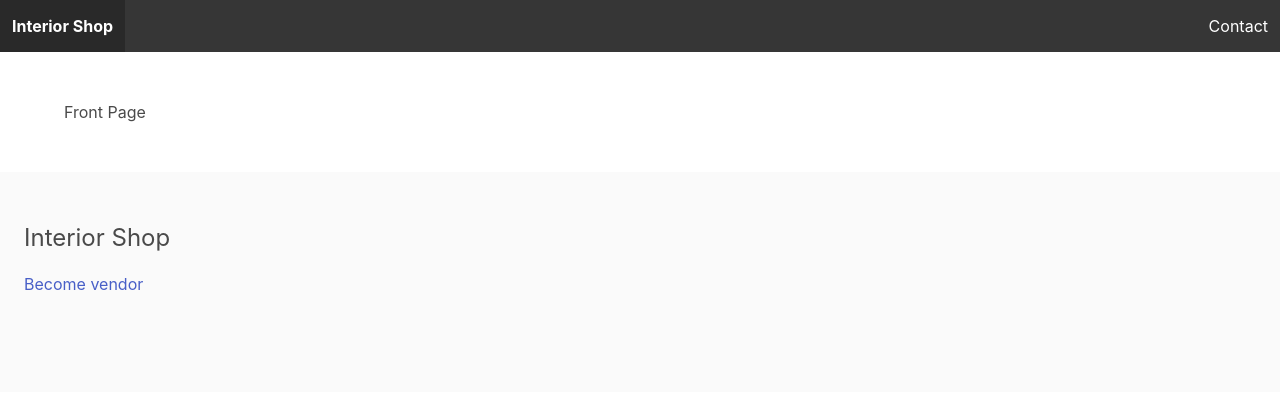
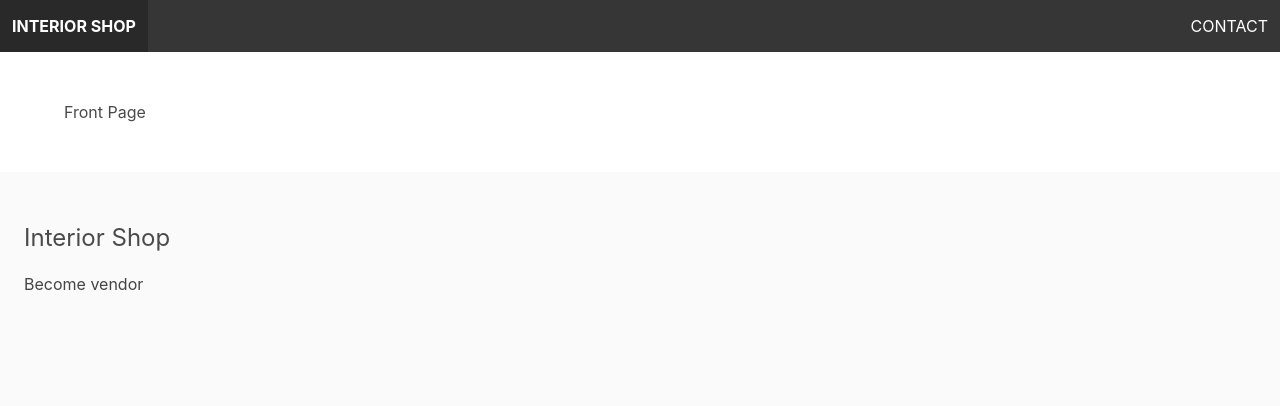
Before and after one commit to EvgeniyBudaev/django_interiorshop, a Django app: page / in a window 1280 px wide. Shown: the top 406 px of the page. Run offline with Django 3.2, Linux system fonts and the light colour scheme.

Commit message:
add static files

```diff
--- a/core/templates/core/base.html
+++ b/core/templates/core/base.html
@@ -1,9 +1,12 @@
+{% load static %}
+
 <!DOCTYPE html>
 <html lang="en">
 <head>
   <meta charset="UTF-8">
   <title>{% block title %}{% endblock %}Interior Shop</title>
   <link rel="stylesheet" href="https://cdn.jsdelivr.net/npm/bulma@0.9.1/css/bulma.min.css">
+  <link rel="stylesheet" href="{% static 'styles/main.css' %}">
 </head>
 <body>
 
--- a/django_interiorshop/settings.py
+++ b/django_interiorshop/settings.py
@@ -120,3 +120,6 @@ USE_TZ = True
 # https://docs.djangoproject.com/en/3.1/howto/static-files/
 
 STATIC_URL = '/static/'
+STATICFILES_DIRS = [
+    BASE_DIR / 'static'
+]
--- /dev/null
+++ b/static/styles/main.css
@@ -0,0 +1,29 @@
+/**
+* Nav
+ */
+
+.navbar {
+    text-transform: uppercase;
+}
+
+.navbar .is-dark {
+    background: #444;
+}
+
+/**
+* Footer
+ */
+
+.footer a {
+    margin-bottom: 15px;
+    display: inline-block;
+    color: #444;
+}
+
+/**
+* Bulma overrides
+ */
+
+.input, .button {
+    border-radius: 0;
+}
```
